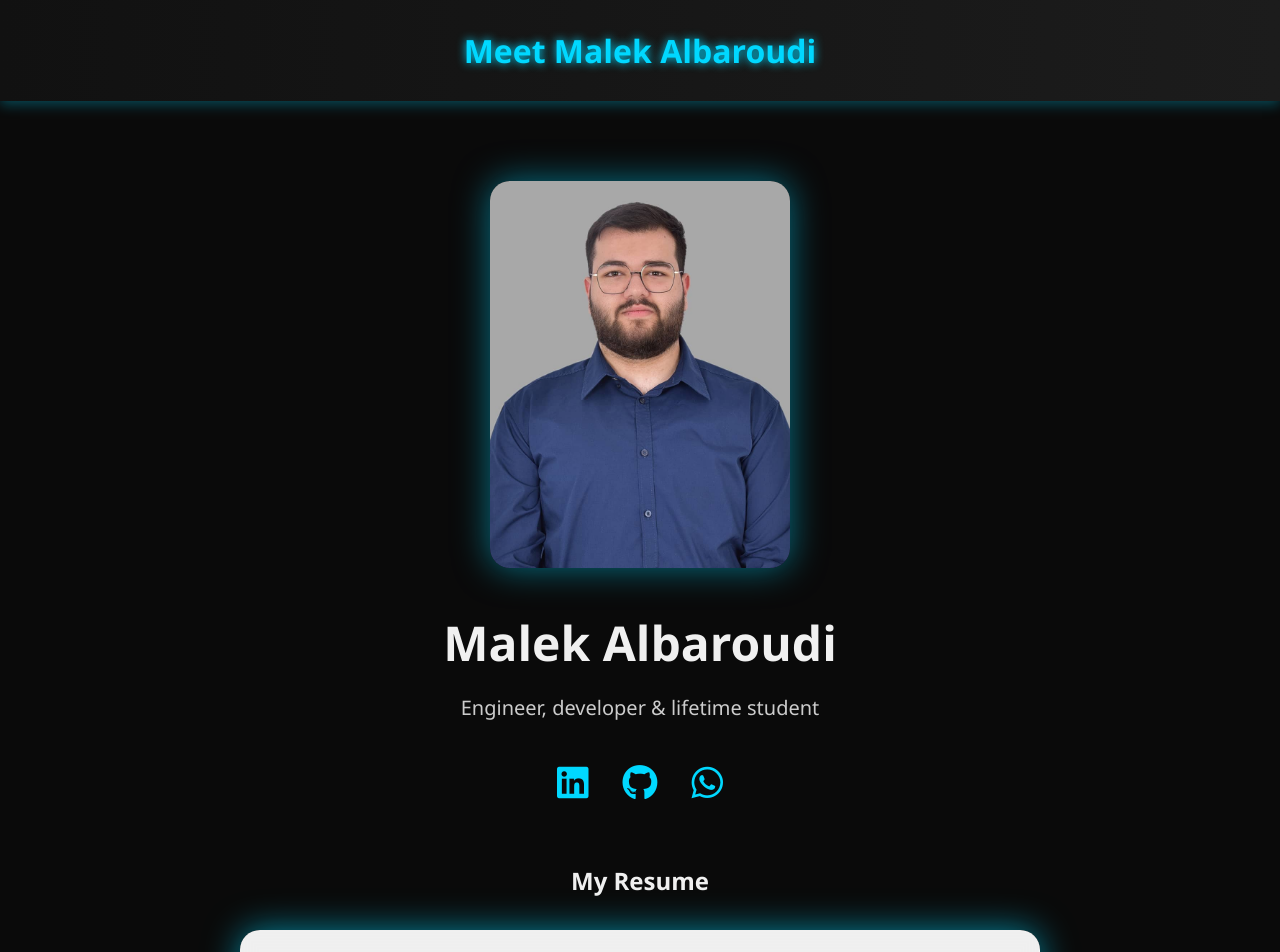
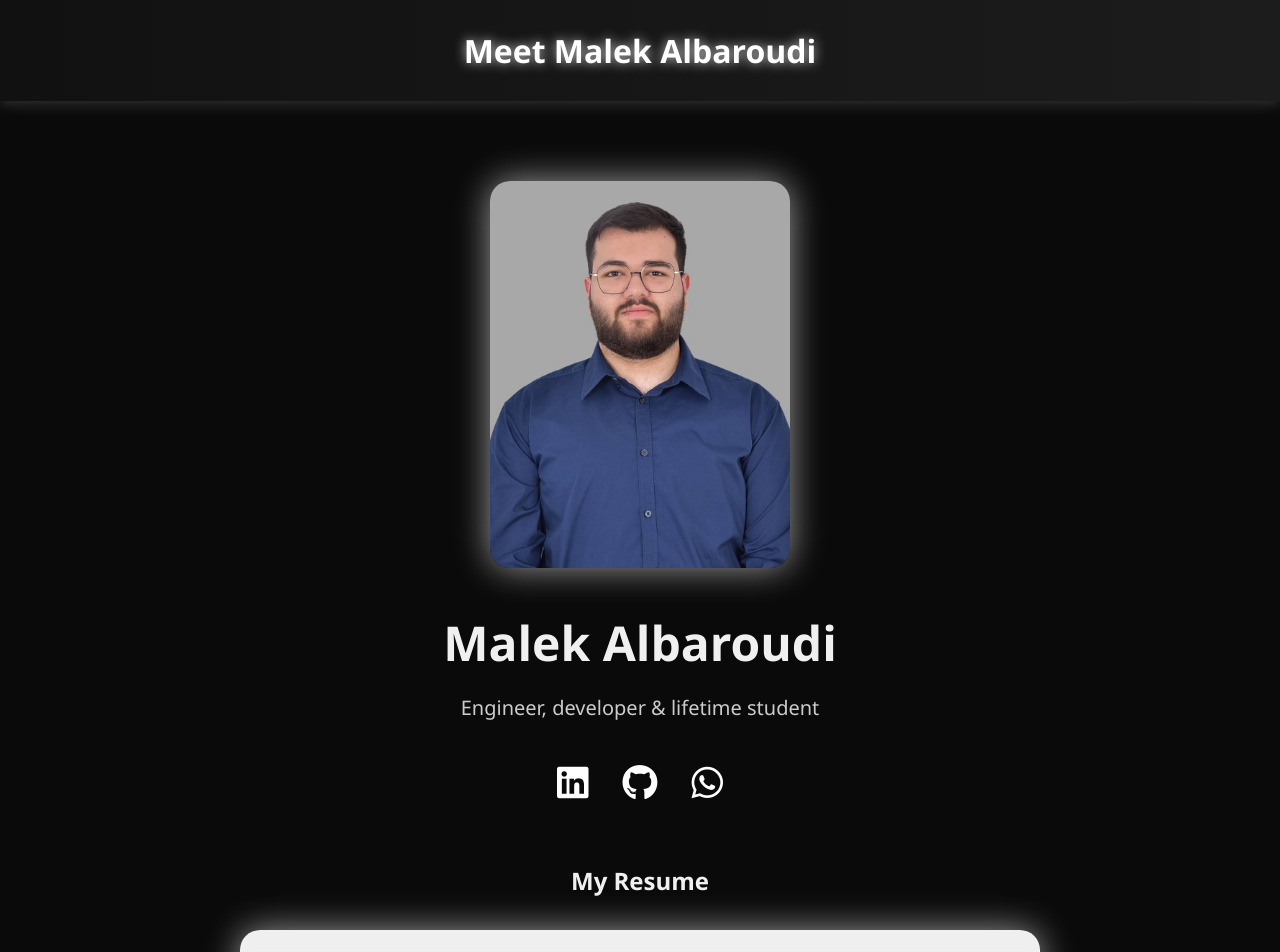
Before and after one commit to TurtleZK/malek-website, a plain HTML site: page index.html in a window 1280 px wide. Shown: the top 952 px of the page. Drawn offline with Linux system fonts and the light colour scheme.

Commit message:
Changed glow and theme colors to white

```diff
--- a/style.css
+++ b/style.css
@@ -20,14 +20,14 @@ header {
   align-items: center;
   padding: 25px;
   background: linear-gradient(to right, #111, #1c1c1c);
-  box-shadow: 0 4px 12px rgba(0, 216, 255, 0.3);
+  box-shadow: 0 4px 12px rgba(255, 255, 255, 0.15);
 }
 
 .glow-title {
   font-size: 32px;
   font-weight: bold;
-  color: #00d8ff;
-  text-shadow: 0 0 10px #00d8ff;
+  color: #ffffff;
+  text-shadow: 0 0 12px rgba(255, 255, 255, 0.8);
 }
 
 /* Hero */
@@ -40,7 +40,13 @@ header {
   width: 300px;
   border-radius: 20px;
   margin-bottom: 30px;
-  box-shadow: 0 0 35px rgba(0, 216, 255, 0.5);
+  box-shadow: 0 0 35px rgba(255, 255, 255, 0.6);
+  transition: all 0.4s ease;
+}
+
+.hero img:hover {
+  transform: scale(1.03);
+  box-shadow: 0 0 45px rgba(255, 255, 255, 0.9);
 }
 
 .hero-text h1 {
@@ -56,19 +62,20 @@ header {
 
 /* Social Buttons with Icons */
 .social-buttons {
-  margin-top: 20px;
+  margin-top: 30px;
 }
 
 .social-buttons a {
-  color: #00d8ff;
-  font-size: 32px;
+  color: #ffffff;
+  font-size: 36px;
   margin: 0 15px;
-  transition: transform 0.3s ease, color 0.3s ease;
+  transition: transform 0.3s ease, color 0.3s ease, text-shadow 0.3s ease;
 }
 
 .social-buttons a:hover {
   transform: scale(1.2);
-  color: #02f0ff;
+  color: #ffffff;
+  text-shadow: 0 0 10px rgba(255, 255, 255, 1);
 }
 
 /* Resume Image */
@@ -86,13 +93,13 @@ header {
   max-width: 800px;
   margin-top: 10px;
   border-radius: 20px;
-  box-shadow: 0 0 35px rgba(0, 216, 255, 0.6);
+  box-shadow: 0 0 35px rgba(255, 255, 255, 0.6);
   transition: transform 0.3s ease;
 }
 
 .resume-section img.glow-img:hover {
   transform: scale(1.03);
-  box-shadow: 0 0 45px rgba(0, 216, 255, 0.9);
+  box-shadow: 0 0 45px rgba(255, 255, 255, 0.9);
 }
 
 /* Footer */
@@ -103,6 +110,8 @@ footer {
   color: #888;
   margin-top: 60px;
 }
+
+/* Download Resume Button */
 .download-btn {
   display: inline-block;
   margin-top: 20px;
@@ -113,37 +122,13 @@ footer {
   font-weight: bold;
   text-decoration: none;
   transition: all 0.3s ease;
+  box-shadow: 0 0 12px rgba(255, 255, 255, 0.6);
 }
 
 .download-btn:hover {
   background-color: #02f0ff;
   transform: scale(1.05);
-}
-
-/* Social icon buttons */
-.social-buttons {
-  margin-top: 30px;
-}
-
-.social-buttons a {
-  color: #00d8ff;
-  font-size: 36px;
-  margin: 0 15px;
-  transition: transform 0.3s ease, color 0.3s ease;
-}
-
-.social-buttons a:hover {
-  transform: scale(1.2);
-  color: #02f0ff;
-}
-
-/* Animate resume + profile */
-.hero img, .glow-img {
-  transition: all 0.4s ease;
-}
-
-.hero img:hover, .glow-img:hover {
-  transform: scale(1.03);
+  box-shadow: 0 0 20px rgba(255, 255, 255, 0.9);
 }
 
 /* Animations when loading */
```
